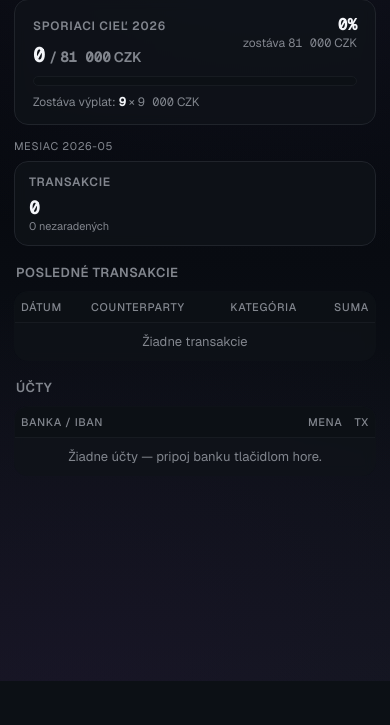
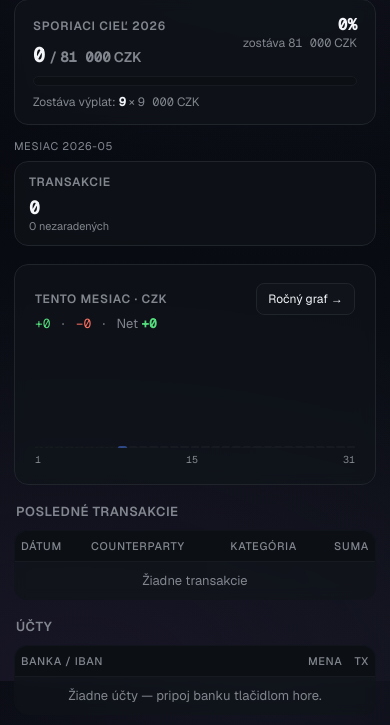
Before and after one commit to branislav0/finance-dashboard, a FastAPI app: page / in a window 390 px wide. Shown: the part 163-888 px from the top of the page. Before the commit the page ends 844 px from the top, so only its background shows below. Run offline with FastAPI, Linux system fonts and the light colour scheme; data comes from the database, SQL or seed files in the repository; data that the repository does not hold is empty.

Commit message:
feat(graf): redesigned cashflow chart + /graf yearly view
- Dashboard: 'Tento mesiac · CZK' card with daily expense bars (1-31),
  today highlighted in accent color, future days as placeholder line,
  income/expense/net stat row, hover tooltip per day
- New /graf page: 12-month bar chart, income (green gradient) above
  baseline, expense (red gradient) below, monthly net label
- Added 'Graf' nav link (sidebar + mobile-nav)

Also: README rewritten — features, stack, ASCII architecture diagram,
run instructions, testing, security notes, known limitations

```diff
--- a/src/finance/main.py
+++ b/src/finance/main.py
@@ -32,6 +32,119 @@
 _BUFFER_TARGET_CZK = 81000.0
 _BUFFER_CATEGORY_NAME = "Sporenie"
 _BUFFER_PER_PAYCHECK_CZK = 9000.0
+
+
+_CASHFLOW_CURRENCIES = {"CZK"}
+
+
+def _daily_cashflow(today: date, currency: str = "CZK") -> dict:
+    """Daily expense bars for the current month."""
+    month_key = today.strftime("%Y-%m")
+    days_in_month = (today.replace(day=28) + timedelta(days=4)).replace(day=1) - timedelta(days=1)
+    n_days = days_in_month.day
+    daily = [0.0] * n_days
+    income_total = expense_total = 0.0
+    with db.connect() as conn:
+        for r in conn.execute(
+            "SELECT t.booking_date, t.credit_debit, t.amount, c.kind "
+            "FROM transactions t LEFT JOIN categories c ON c.id = t.category_id "
+            "WHERE substr(t.booking_date, 1, 7) = ? AND t.currency = ? "
+            "AND COALESCE(t.hidden, 0) = 0",
+            (month_key, currency),
+        ):
+            if r["kind"] == "transfer":
+                continue
+            try:
+                amt = float(r["amount"])
+            except (TypeError, ValueError):
+                continue
+            try:
+                day = int(r["booking_date"][8:10])
+            except (TypeError, ValueError, IndexError):
+                continue
+            if r["credit_debit"] == "CRDT":
+                income_total += amt
+            else:
+                expense_total += amt
+                if 1 <= day <= n_days:
+                    daily[day - 1] += amt
+    peak = max(daily) if daily else 0.0
+    bars = []
+    for i, v in enumerate(daily, start=1):
+        bars.append({
+            "day": i,
+            "amount": v,
+            "amount_label": _fmt(v),
+            "pct": int(round((v / peak) * 100)) if peak else 0,
+            "is_today": i == today.day,
+            "is_future": i > today.day,
+        })
+    net = income_total - expense_total
+    return {
+        "month": month_key,
+        "currency": currency,
+        "bars": bars,
+        "income": _fmt(income_total),
+        "expense": _fmt(expense_total),
+        "net": ("+" if net >= 0 else "") + _fmt(net),
+        "net_pos": net >= 0,
+        "n_days": n_days,
+        "today_day": today.day,
+    }
+
+
+def _cashflow_history(today: date, months: int = 6) -> dict:
+    keys: list[str] = []
+    cursor = today.replace(day=1)
+    for _ in range(months):
+        keys.append(cursor.strftime("%Y-%m"))
+        cursor = (cursor - timedelta(days=1)).replace(day=1)
+    keys.reverse()
+    by_ccy: dict[str, dict[str, dict[str, float]]] = {}
+    with db.connect() as conn:
+        for r in conn.execute(
+            "SELECT substr(t.booking_date, 1, 7) AS m, t.currency, t.credit_debit, t.amount, c.kind "
+            "FROM transactions t LEFT JOIN categories c ON c.id = t.category_id "
+            "WHERE substr(t.booking_date, 1, 7) IN (" + ",".join("?" * len(keys)) + ") "
+            "AND COALESCE(t.hidden, 0) = 0",
+            keys,
+        ):
+            if r["kind"] == "transfer":
+                continue
+            try:
+                amt = float(r["amount"])
+            except (TypeError, ValueError):
+                continue
+            ccy = r["currency"] or "?"
+            if ccy not in _CASHFLOW_CURRENCIES:
+                continue
+            slot = by_ccy.setdefault(ccy, {k: {"in": 0.0, "out": 0.0} for k in keys})[r["m"]]
+            if r["credit_debit"] == "CRDT":
+                slot["in"] += amt
+            else:
+                slot["out"] += amt
+    series = {}
+    for ccy, monthly in by_ccy.items():
+        rows = []
+        peak = 0.0
+        for k in keys:
+            d = monthly[k]
+            peak = max(peak, d["in"], d["out"])
+            rows.append({
+                "month": k[5:],
+                "income": d["in"],
+                "expense": d["out"],
+                "net": d["in"] - d["out"],
+            })
+        for r in rows:
+            r["in_pct"] = int(round((r["income"] / peak) * 100)) if peak else 0
+            r["out_pct"] = int(round((r["expense"] / peak) * 100)) if peak else 0
+            r["income_label"] = _fmt(r["income"])
+            r["expense_label"] = _fmt(r["expense"])
+            r["net_label"] = ("+" if r["net"] >= 0 else "") + _fmt(r["net"])
+            r["net_pos"] = r["net"] >= 0
+        series[ccy] = rows
+    return {"currencies": [{"currency": c, "rows": series[c]} for c in sorted(series.keys())]}
 
 
 def _buffer_progress(today: date) -> dict:
@@ -268,6 +381,7 @@
             months.append(m)
 
     buffer = _buffer_progress(today)
+    cashflow = _daily_cashflow(today, currency="CZK")
 
     ctx = {
         "nav": "dashboard",
@@ -278,9 +392,22 @@
         "months": months,
         "synced": synced,
         "buffer": buffer,
+        "cashflow": cashflow,
         **_sidebar_context(),
     }
     return templates.TemplateResponse(request, "dashboard.html", ctx)
+
+
+@app.get("/graf", response_class=HTMLResponse)
+def graf_view(request: Request):
+    today = date.today()
+    yearly = _cashflow_history(today, months=12)
+    ctx = {
+        "nav": "graf",
+        "yearly": yearly,
+        **_sidebar_context(),
+    }
+    return templates.TemplateResponse(request, "graf.html", ctx)
 
 
 @app.get("/categories", response_class=HTMLResponse)
--- a/src/finance/templates/base.html
+++ b/src/finance/templates/base.html
@@ -170,6 +170,7 @@
       <a href="/categories" class="{% if nav == 'categories' %}active{% endif %}">Kategórie</a>
       <a href="/rules" class="{% if nav == 'rules' %}active{% endif %}">Pravidlá</a>
       <a href="/summary" class="{% if nav == 'summary' %}active{% endif %}">Reporty</a>
+      <a href="/graf" class="{% if nav == 'graf' %}active{% endif %}">Graf</a>
       <a href="/import" class="{% if nav == 'import' %}active{% endif %}">Import výpisu</a>
     </nav>
 
@@ -223,6 +224,7 @@
       <a href="/categories" class="{% if nav == 'categories' %}active{% endif %}">Kategórie</a>
       <a href="/rules" class="{% if nav == 'rules' %}active{% endif %}">Pravidlá</a>
       <a href="/summary" class="{% if nav == 'summary' %}active{% endif %}">Reporty</a>
+      <a href="/graf" class="{% if nav == 'graf' %}active{% endif %}">Graf</a>
       <a href="/import" class="{% if nav == 'import' %}active{% endif %}">Import</a>
     </nav>
     <div class="body">
--- a/src/finance/templates/dashboard.html
+++ b/src/finance/templates/dashboard.html
@@ -81,6 +81,47 @@
   </div>
 </div>
 
+{% if cashflow %}
+<div class="card" style="margin-top:18px; padding:18px 20px;">
+  <div style="display:flex; justify-content:space-between; align-items:baseline; margin-bottom:14px; flex-wrap:wrap; gap:12px;">
+    <div>
+      <div class="label">Tento mesiac · {{ cashflow.currency }}</div>
+      <div style="margin-top:4px; font-size:13px; color:var(--ink-3);">
+        <span class="pos mono tnum">+{{ cashflow.income }}</span>
+        <span style="margin:0 8px;">·</span>
+        <span class="neg mono tnum">−{{ cashflow.expense }}</span>
+        <span style="margin:0 8px;">·</span>
+        Net <strong class="mono tnum {% if cashflow.net_pos %}pos{% else %}neg{% endif %}">{{ cashflow.net }}</strong>
+      </div>
+    </div>
+    <a href="/graf" class="btn" style="font-size:12px;">Ročný graf →</a>
+  </div>
+  <div style="position:relative; height:120px; padding-top:6px;">
+    <div style="position:absolute; left:0; right:0; bottom:18px; border-top:1px dashed var(--line-2);"></div>
+    <div style="display:flex; align-items:flex-end; gap:2px; height:100%; padding-bottom:18px;">
+      {% for b in cashflow.bars %}
+        <div style="flex:1; height:100%; display:flex; flex-direction:column; justify-content:flex-end; align-items:center;"
+             title="{{ b.day }}.: {% if b.amount > 0 %}−{{ b.amount_label }} {{ cashflow.currency }}{% else %}—{% endif %}">
+          {% if b.is_future %}
+            <div style="width:100%; height:2px; background:var(--line-2); border-radius:1px;"></div>
+          {% else %}
+            <div style="width:100%; height:{% if b.pct > 0 %}{{ b.pct }}%{% else %}2px{% endif %}; min-height:2px;
+                        background:{% if b.is_today %}var(--accent){% elif b.amount > 0 %}var(--neg){% else %}var(--line-2){% endif %};
+                        border-radius:2px 2px 0 0; opacity:{% if b.amount > 0 %}0.85{% else %}0.4{% endif %};
+                        transition:opacity 0.15s;"></div>
+          {% endif %}
+        </div>
+      {% endfor %}
+    </div>
+    <div style="position:absolute; left:0; right:0; bottom:0; display:flex; justify-content:space-between; font-size:10px; color:var(--ink-3); font-family:'Geist Mono', monospace;">
+      <span>1</span>
+      <span>{{ (cashflow.n_days // 2) }}</span>
+      <span>{{ cashflow.n_days }}</span>
+    </div>
+  </div>
+</div>
+{% endif %}
+
 <div class="split-grid" style="margin-top:18px;">
   <div>
     <h2 class="block-title">Posledné transakcie</h2>
```
Also changed, not shown: src/finance/templates/graf.html (added, +55 -0 lines), README.md.
